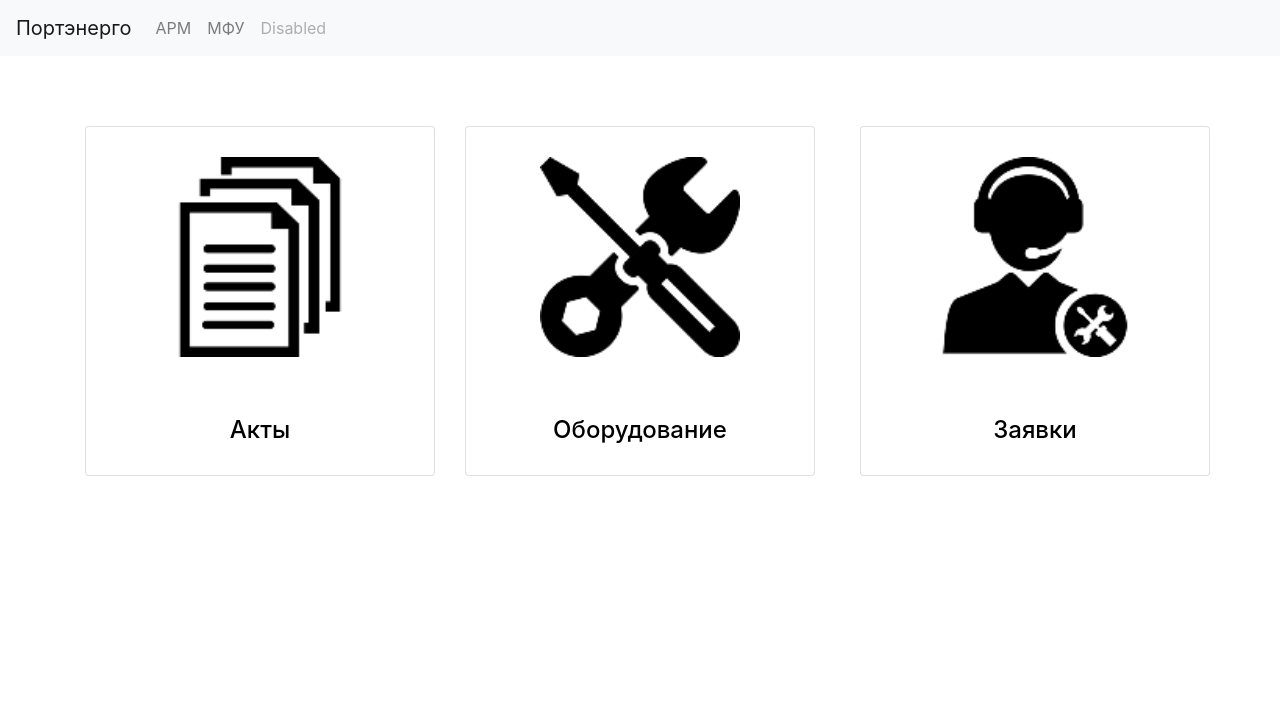
After one commit to IldarProgrammist/InvPro_, a Django app: page /product/workspace/ in a window 1280 px wide. The commit adds this page. Shown: the top 716 px of the page. Run offline with Django 3.2, Linux system fonts and the light colour scheme; some libraries are stand-ins or nearby versions.

Commit message:
Добавление новых страниц

```diff
--- a/InvPro/urls.py
+++ b/InvPro/urls.py
@@ -5,5 +5,6 @@ urlpatterns = [
     path('', include('homeapp.urls')),
     path('', include('person.urls')),
     path('act/', include('act.urls')),
+    path('product/',include('products.urls')),
     path('admin/', admin.site.urls),
 ]
--- /dev/null
+++ b/products/urls.py
@@ -0,0 +1,8 @@
+from django.urls import path
+
+from products.views import workSpaceWiew
+
+urlpatterns = [
+    path('workspace/', workSpaceWiew, name ='workspace')
+
+]
--- a/products/views.py
+++ b/products/views.py
@@ -1,3 +1,6 @@
 from django.shortcuts import render
 
-# Create your views here.
+
+def workSpaceWiew(request):
+
+    return  render(request, 'eq/WorkSpace.html')
--- /dev/null
+++ b/templates/eq/WorkSpace.html
@@ -0,0 +1,49 @@
+{% extends 'base.html' %}
+{% load static %}
+
+    {% block  header%}
+    {% include 'header.html' %}
+    {% endblock %}
+
+    {{% block content %}
+
+          <div class="wrap-contntent">
+
+        <div class="container">
+            <div class="row">
+
+                <div class="col">
+                    <div class="card">
+                            <img class="img_main_icon" src="{% static 'img/doc.png' %}">
+                                <h4 class="card-h"> <a class="a_card" href="#">Акты</a></h4>
+                    </div>
+                </div>
+
+
+                    <div class="col">
+                        <div class="card">
+                           <img class="img_main_icon" src="{% static 'img/eq.png' %}">
+                             <h4 class="card-h"> <a class="a_card" href="#">Оборудование</a></h4>
+                        </div>
+                    </div>
+                        <div class="col">
+                           <div class="col">
+                                <div class="card">
+                                    <img class="img_main_icon" src="{% static 'img/help.png' %}">
+                                    <h4 class="card-h"> <a class="a_card" href="#" >Заявки</a></h4>
+                                </div>
+                    </div>
+                        </div>
+            </div>
+
+            </div>
+
+        </div>
+
+        </div>
+
+    {% endblock %}
+
+    {{% block footer %}
+        {% include 'footer.html' %}
+    {% endblock %}
--- a/templates/homeapp/landing.html
+++ b/templates/homeapp/landing.html
@@ -25,7 +25,7 @@
                     <div class="col">
                         <div class="card">
                            <img class="img_main_icon" src="{% static 'img/pc_.png' %}">
-                             <h4 class="card-h"> <a class="a_card" href="#">Рабочее место</a></h4>
+                             <h4 class="card-h"> <a class="a_card" href="{% url 'workspace' %}">Рабочее место</a></h4>
                         </div>
                     </div>
                         <div class="col">
--- a/templates/person/person.html
+++ b/templates/person/person.html
@@ -70,13 +70,7 @@
       </div>
             </div>
 
-        {% include 'pagination.html' with page=page_obj %}
-
     {% endblock %}
-
-
-
-
 
 
  {% block footer %}
```
Also changed, not shown: static/static_dev/img/doc.png (added), static/static_dev/img/eq.png (added), static/static_dev/img/help.png (added).
